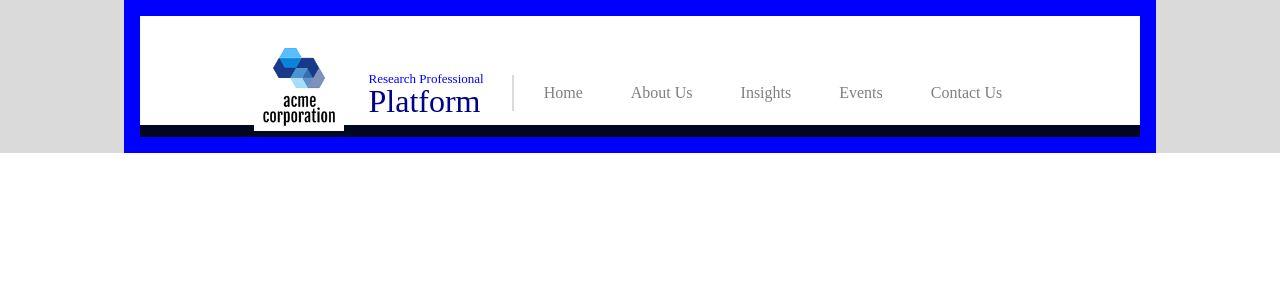
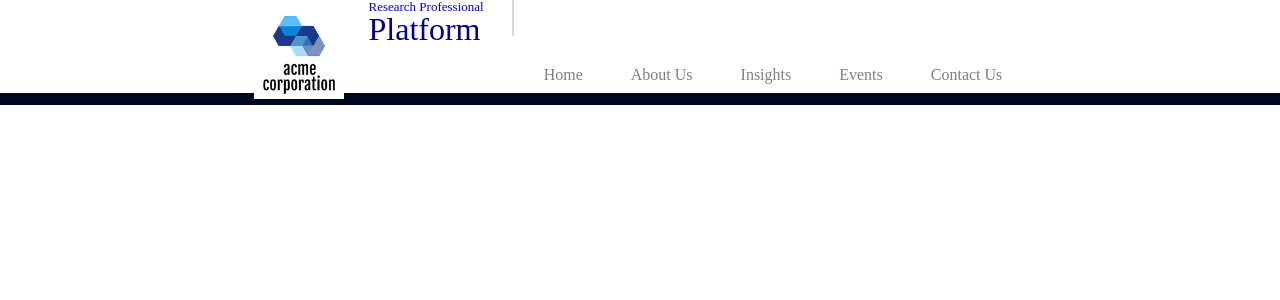
Before and after one commit to chasfricke/crescendo-sa-option2, a React (Create React App) app: page / in a window 1280 px wide. Shown: the top 300 px of the page. Built offline with nearby package versions, Linux system fonts and the light colour scheme.

Commit message:
adding props to Content component

```diff
--- /dev/null
+++ b/src/components/Content.js
@@ -0,0 +1,21 @@
+import React, { Component } from "react";
+import styled from "styled-components";
+import { MAXWIDTH } from "../constants";
+
+const Container = styled.div`
+  display: flex;
+  flex-direction: row;
+  justify-content: center;
+  align-content: ${(props) => props.alignContent};
+  align-items: ${(props) => props.alignItems};
+  width: 100%;
+  max-width: ${MAXWIDTH};
+`;
+
+class Content extends Component {
+  render() {
+    return <Container>{this.props.children}</Container>;
+  }
+}
+
+export default Content;
--- a/src/components/ContentWidth.js
+++ /dev/null
@@ -1,31 +0,0 @@
-import React, { Component } from "react";
-import styled from "styled-components";
-
-const Container = styled.div`
-  display: flex;
-  flex-direction: row;
-  justify-content: center;
-  background-color: #dadada;
-  width: 100%;
-`;
-
-const MaxWidth = styled.div`
-  width: 100%;
-  max-width: 1000px;
-  background-color: blue;
-  padding: 16px;
-  display: flex;
-  flex-wrap: wrap;
-`;
-
-class ContentWidth extends Component {
-  render() {
-    return (
-      <Container>
-        <MaxWidth>{this.props.children}</MaxWidth>
-      </Container>
-    );
-  }
-}
-
-export default ContentWidth;
--- a/src/components/DesktopNav.js
+++ b/src/components/DesktopNav.js
@@ -1,17 +1,13 @@
 import React, { Component } from "react";
 import styled from "styled-components";
 import logo from "../images/acme-corp-logo.png";
+import Content from "./Content";
 
 const Container = styled.div`
   display: flex;
   flex-direction: row;
   justify-content: center;
-  align-content: center;
-  align-items: flex-end;
-  flex-wrap: wrap;
-  background: white;
-  min-height: 72px;
-  padding: 16px 16px 8px 16px;
+  padding: 0px 16px 8px 16px;
   width: 100%;
   border-bottom: solid 12px rgb(0, 7, 33);
 `;
@@ -55,8 +51,9 @@ const LinksWrapper = styled.div`
   display: flex;
   flex-direction: row;
   align-content: flex-end;
+  align-items: flex-end;
   flex-wrap: wrap;
-  padding-bottom: 4px;
+  padding-bottom: 2px;
 `;
 
 // TODO: Replace with react router link tag
@@ -64,13 +61,14 @@ const Link = styled.a`
   text-decoration: none;
   color: gray;
   font-size: 16px;
-  margin: 12px 24px;
+  margin: 0 24px;
 `;
 
 export default class DesktopNav extends Component {
   render() {
     return (
       <Container>
+        <Content alignContent="flex-end" alignItems="flex-end">
           <LogoBackground>
             <Logo src={logo} alt="Acme Corporation Logo" />
           </LogoBackground>
@@ -86,6 +84,7 @@ export default class DesktopNav extends Component {
             <Link href="/events">Events</Link>
             <Link href="/contact-us">Contact Us</Link>
           </LinksWrapper>
+        </Content>
       </Container>
     );
   }
--- a/src/components/Header.js
+++ b/src/components/Header.js
@@ -1,7 +1,6 @@
 import React, { Component } from "react";
 import styled from "styled-components";
 import DesktopNav from "./DesktopNav.js";
-import ContentWidth from "./ContentWidth";
 
 const Container = styled.div`
   display: flex;
@@ -16,9 +15,7 @@ export default class Header extends Component {
   render() {
     return (
       <Container>
-        <ContentWidth>
-          <DesktopNav />
-        </ContentWidth>
+        <DesktopNav />
       </Container>
     );
   }
--- /dev/null
+++ b/src/constants/index.js
@@ -0,0 +1,2 @@
+export const MOBILEBREAKPOINT = "420px";
+export const MAXWIDTH = "1400px";
```
Lines whose indentation alone changed are shown as unchanged.
